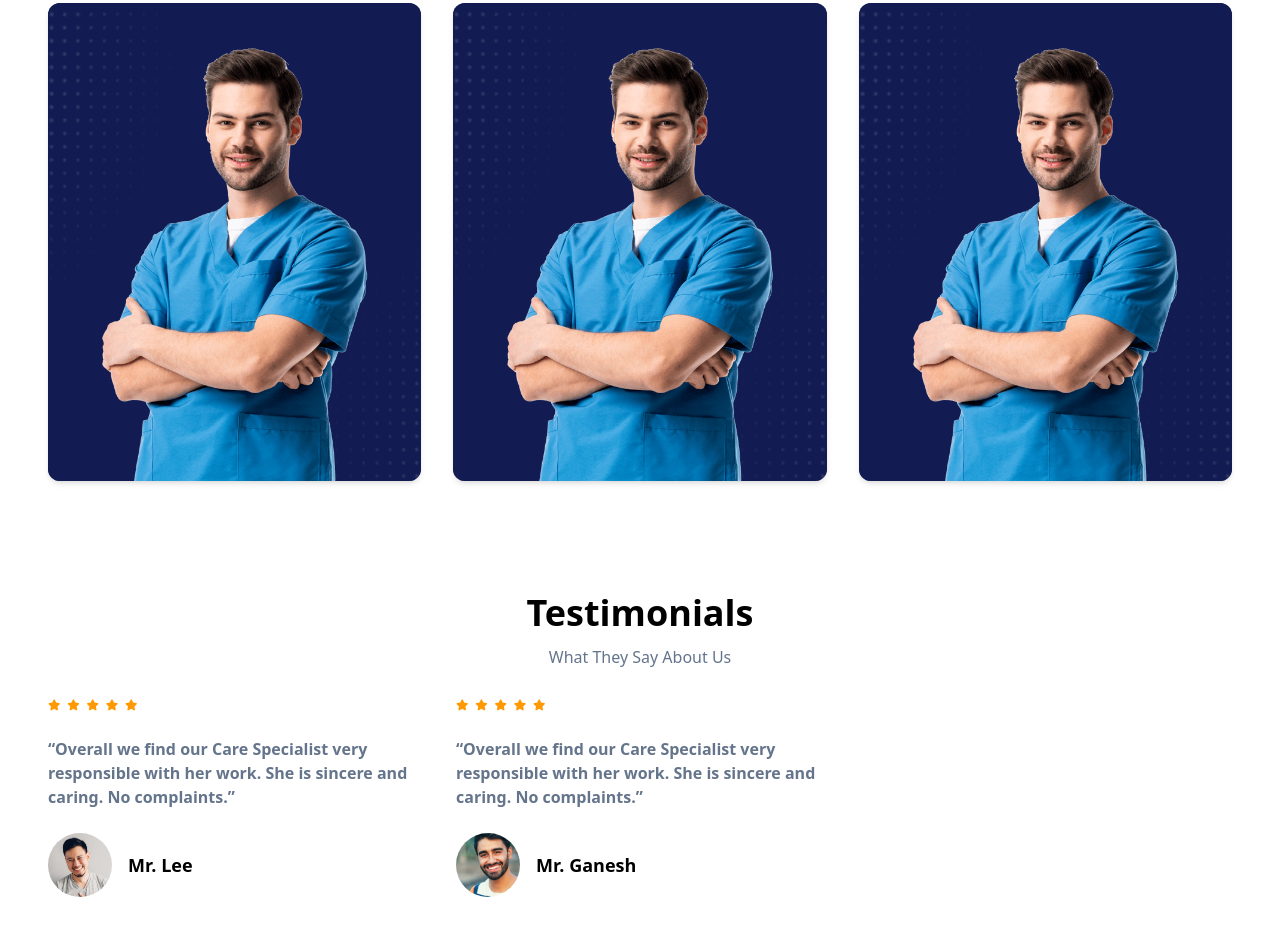
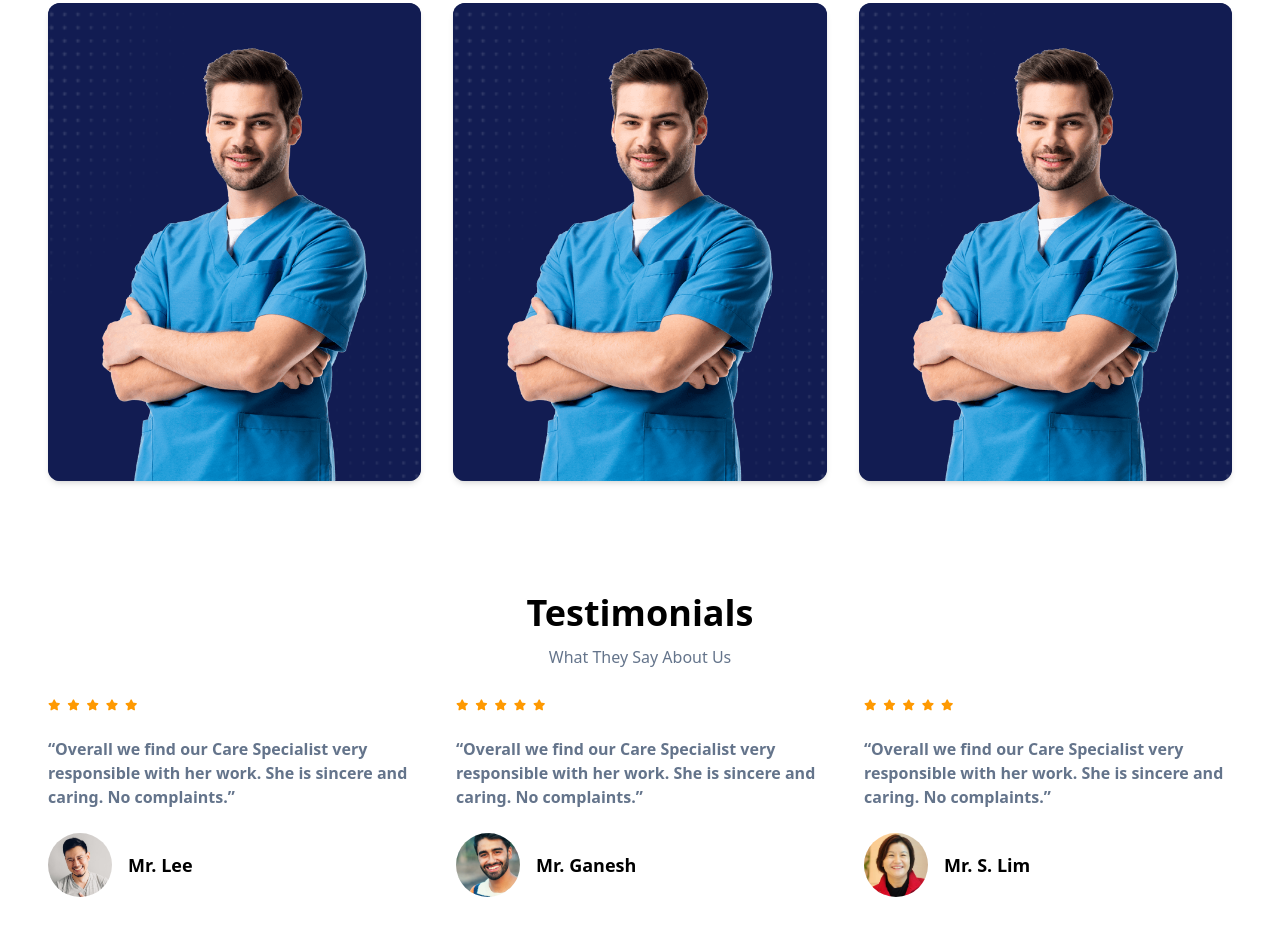
Before and after one commit to ParvesPR/nursing-care-portfolio, a website: page public/index.html in a window 1280 px wide. Shown: the part 2675-3610 px from the top of the page. Drawn offline with Linux system fonts and the light colour scheme.

Commit message:
testimonial third card added

```diff
--- a/public/index.html
+++ b/public/index.html
@@ -326,6 +326,24 @@
                                 <h5 class="text-lg font-bold">Mr. Ganesh</h5>
                         </div>
                     </div>
+                    <div>
+                        <div class="text-[11px] text-[#FE9901] my-2">
+                            <span class="inline-block mr-1"><i class="fa-solid fa-star"></i></span>
+                            <span class="inline-block mr-1"><i class="fa-solid fa-star"></i></span>
+                            <span class="inline-block mr-1"><i class="fa-solid fa-star"></i></span>
+                            <span class="inline-block mr-1"><i class="fa-solid fa-star"></i></span>
+                            <span class="inline-block mr-1"><i class="fa-solid fa-star"></i></span>
+                        </div>
+                        <div class="my-6">
+                            <p class="text-slate-500 font-semibold">“Overall we find our Care Specialist very responsible with her
+                                work. She is sincere and caring. No complaints.”</p>
+                        </div>
+                        <div class="flex items-center gap-x-4">
+                            <img class="block w-16 h-16 object-cover rounded-full" src="../asset/testi-slim-1.jpg"
+                                alt="">
+                                <h5 class="text-lg font-bold">Mr. S. Lim</h5>
+                        </div>
+                    </div>
                 </div>
             </div>
         </section>
```
Also changed, not shown: public/style.css.
